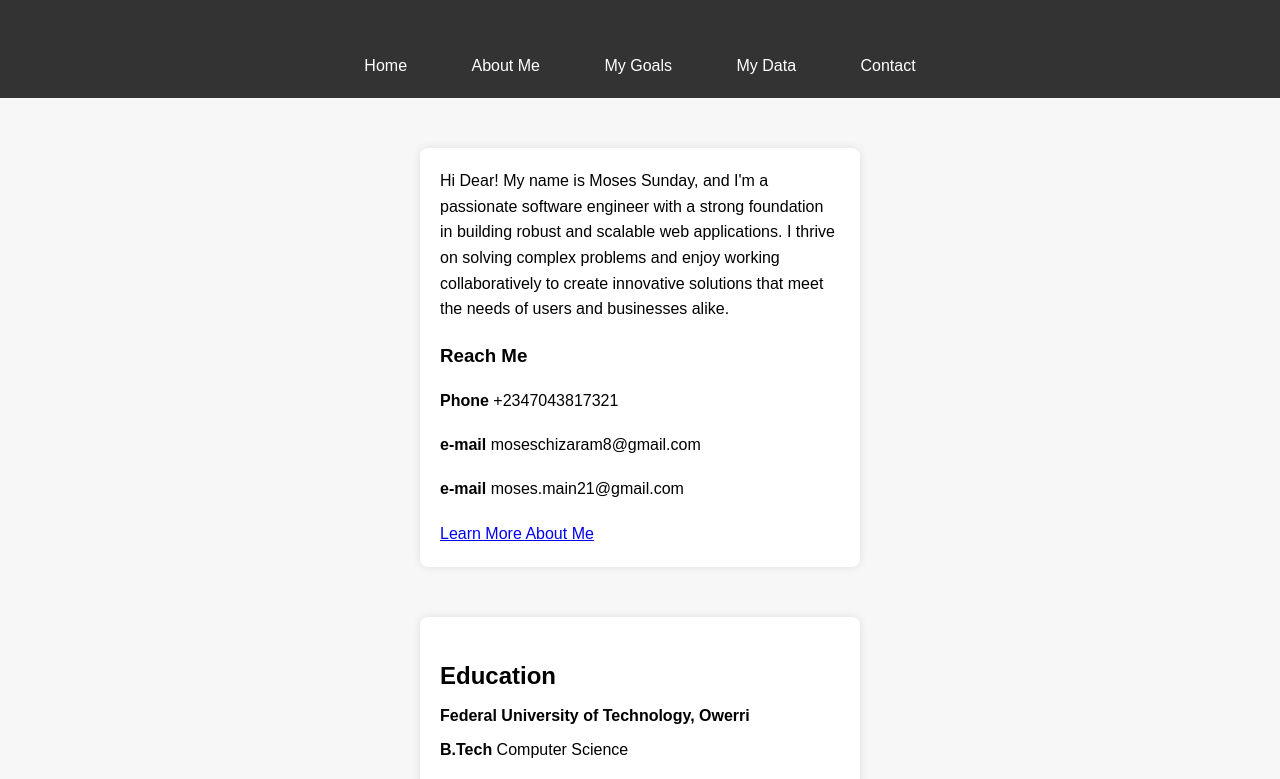
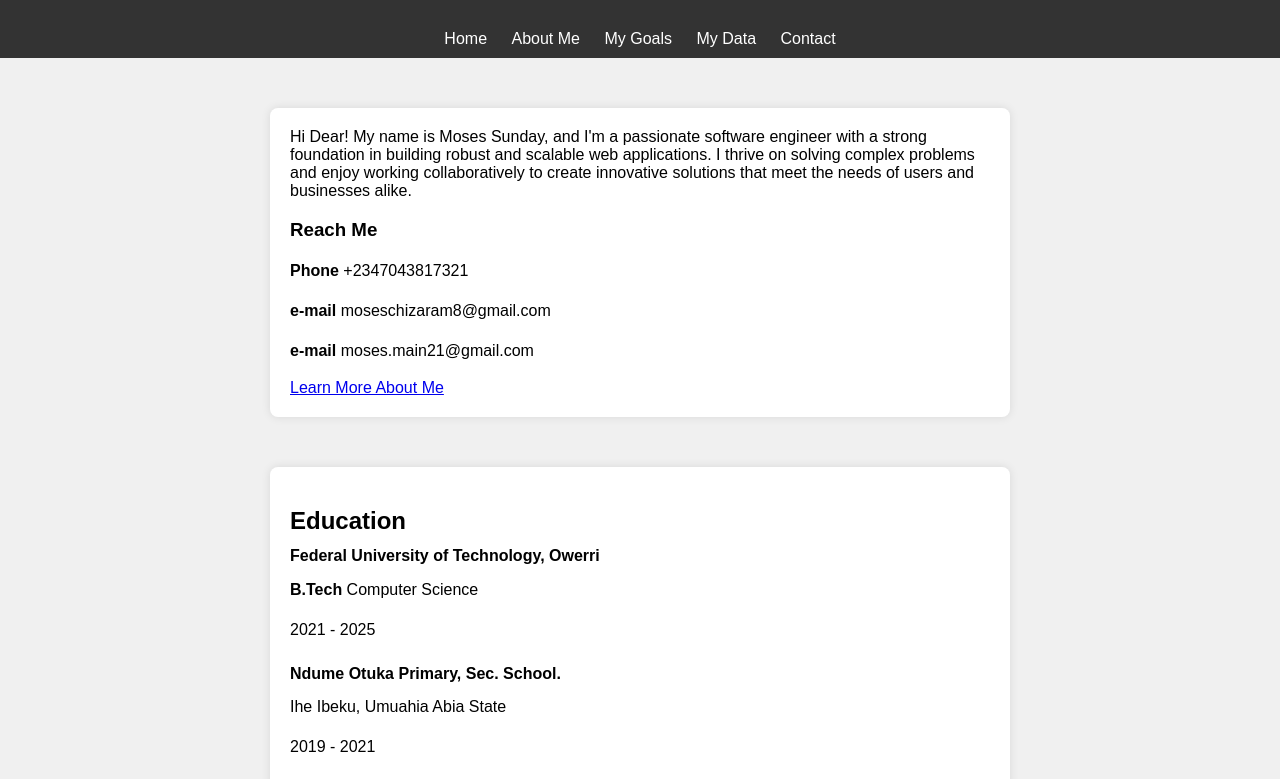
Before and after one commit to Moses-main/DCTP_Internship, a plain HTML site: page index.html in a window 1280 px wide. Shown: the part 100-879 px from the top of the page. Drawn offline with Linux system fonts and the light colour scheme.

Commit message:
corrected the widht of the form for contacts

```diff
--- a/formStyle.css
+++ b/formStyle.css
@@ -1,9 +1,9 @@
-body {
+/* body {
   font-family: Arial, sans-serif;
   margin: 0;
   padding: 0;
   background-color: #f7f7f7;
-}
+} */
 
 nav {
   background-color: #333;
@@ -18,6 +18,15 @@ nav a {
 }
 
 .container {
+  max-width: 700px;
+  margin: 50px auto;
+  padding: 20px;
+  background-color: #fff;
+  border-radius: 8px;
+  box-shadow: 0 0 10px rgba(0, 0, 0, 0.1);
+}
+
+.form-container {
   max-width: 400px;
   margin: 50px auto;
   padding: 20px;
--- a/index.html
+++ b/index.html
@@ -3,13 +3,11 @@
   <head>
     <meta charset="UTF-8" />
     <meta name="viewport" content="width=device-width, initial-scale=1.0" />
-    <!-- <link rel="stylesheet" href="./styles.css" />
-    <link rel="stylesheet" href="./navigation.css" /> -->
     <link rel="stylesheet" href="./styles.css" />
-    <link rel="stylesheet" href="./navigation.css" />
-    <link rel="stylesheet" href="./about.css" />
-    <link rel="stylesheet" href="./styles.css" />
-    <link rel="stylesheet" href="./navigation.css" />
+    <!-- <link rel="stylesheet" href="./navigation.css" /> -->
+    <!-- <link rel="stylesheet" href="./about.css" /> -->
+    <!-- <link rel="stylesheet" href="./styles.css" /> -->
+    <!-- <link rel="stylesheet" href="./navigation.css" /> -->
     <link rel="stylesheet" href="./formStyle.css" />
 
     <title>DCTP-Assignment</title>
```
Also changed, not shown: about.html (+1 -1 lines), contact.html (+1 -1 lines).
